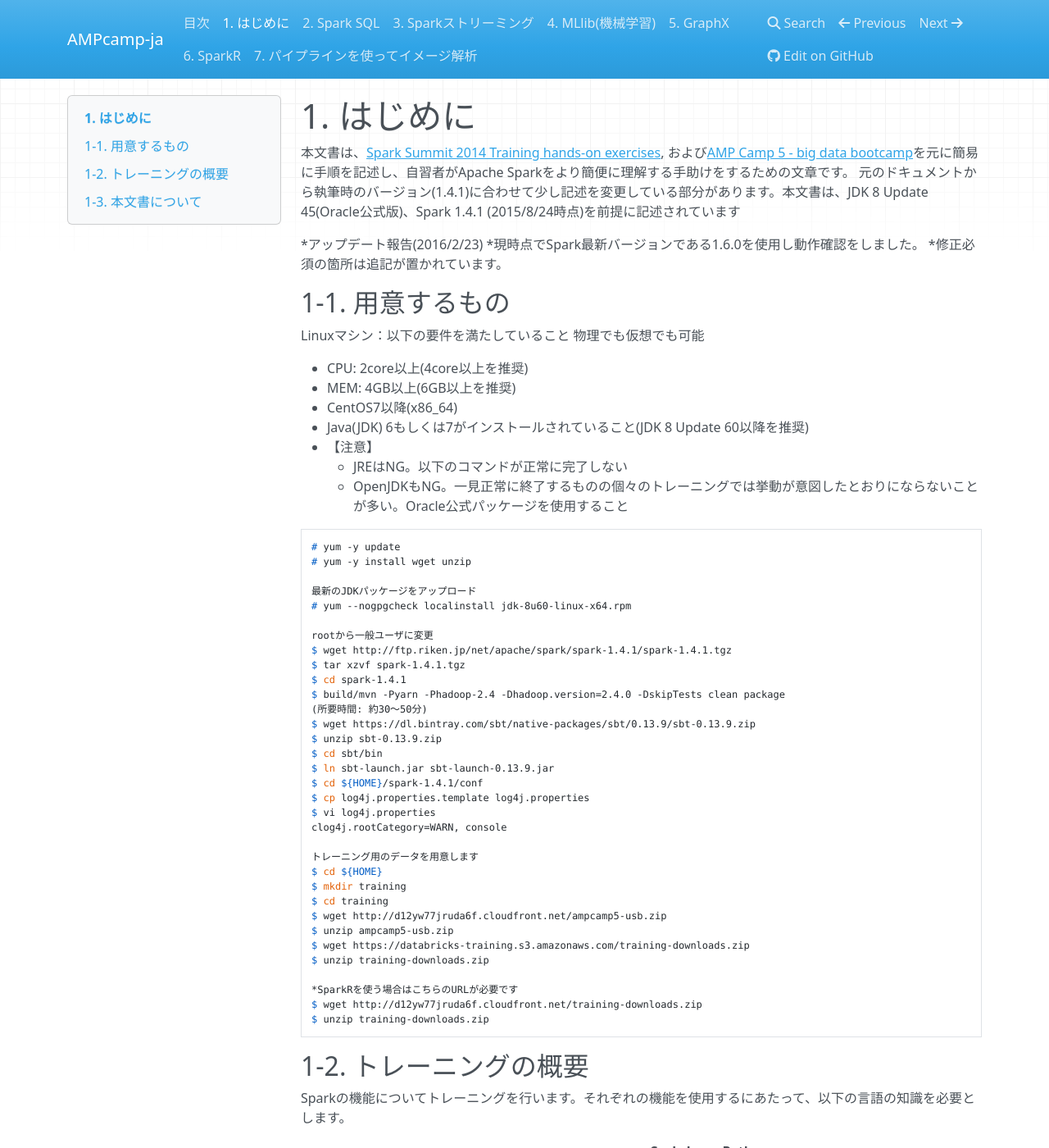
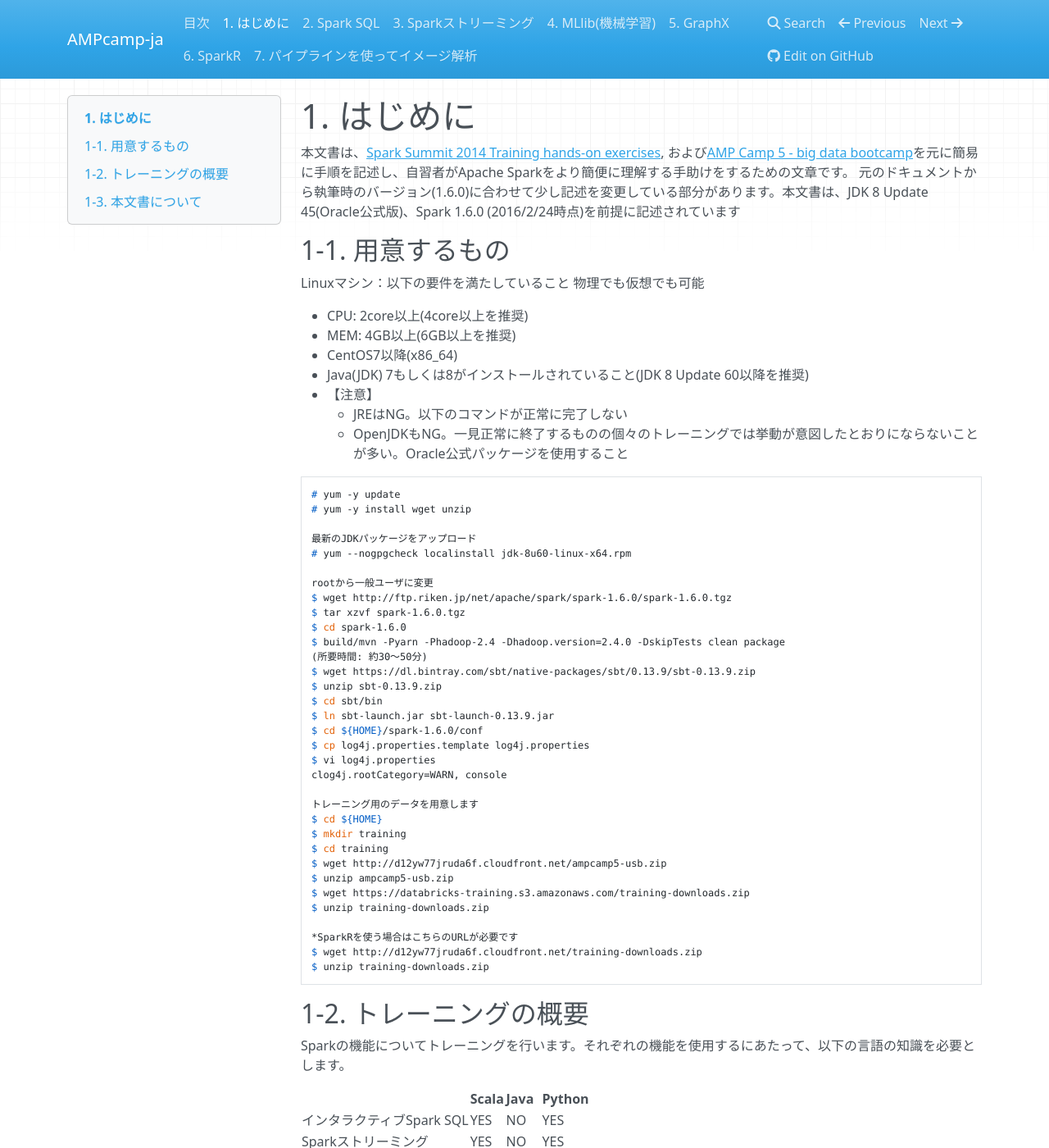
Before and after one commit to m-kiuchi/AMPcamp-ja, an MkDocs documentation site: the page built from docs/introduction.md, in a window 1280 px wide and 1400 px high. Shown: the whole window at 82% size. Built offline with MkDocs 1.6.1, drawn with Linux system fonts in a browser that asks for light colours; nearby versions of some CDN libraries; old or Windows-style settings are respelled for this version of MkDocs; some of the changed text lies outside the part shown.

Commit message:
Update introduction.md

```diff
--- a/docs/introduction.md
+++ b/docs/introduction.md
@@ -2,11 +2,8 @@
 
 
 本文書は、[Spark Summit 2014 Training hands-on exercises](https://databricks-training.s3.amazonaws.com/index.html), および[AMP Camp 5 - big data bootcamp](http://ampcamp.berkeley.edu/5/)を元に簡易に手順を記述し、自習者がApache Sparkをより簡便に理解する手助けをするための文章です。
-元のドキュメントから執筆時のバージョン(1.4.1)に合わせて少し記述を変更している部分があります。本文書は、JDK 8 Update 45(Oracle公式版)、Spark 1.4.1 (2015/8/24時点)を前提に記述されています
+元のドキュメントから執筆時のバージョン(1.6.0)に合わせて少し記述を変更している部分があります。本文書は、JDK 8 Update 45(Oracle公式版)、Spark 1.6.0 (2016/2/24時点)を前提に記述されています
 
-*アップデート報告(2016/2/23)
-*現時点でSpark最新バージョンである1.6.0を使用し動作確認をしました。
-*修正必須の箇所は追記が置かれています。
 
 ## 1-1. 用意するもの
 
@@ -30,16 +27,16 @@
 # yum --nogpgcheck localinstall jdk-8u60-linux-x64.rpm
 
 rootから一般ユーザに変更
-$ wget http://ftp.riken.jp/net/apache/spark/spark-1.4.1/spark-1.4.1.tgz
-$ tar xzvf spark-1.4.1.tgz
-$ cd spark-1.4.1
+$ wget http://ftp.riken.jp/net/apache/spark/spark-1.6.0/spark-1.6.0.tgz
+$ tar xzvf spark-1.6.0.tgz
+$ cd spark-1.6.0
 $ build/mvn -Pyarn -Phadoop-2.4 -Dhadoop.version=2.4.0 -DskipTests clean package
 (所要時間: 約30～50分)
 $ wget https://dl.bintray.com/sbt/native-packages/sbt/0.13.9/sbt-0.13.9.zip
 $ unzip sbt-0.13.9.zip
 $ cd sbt/bin
 $ ln sbt-launch.jar sbt-launch-0.13.9.jar
-$ cd ${HOME}/spark-1.4.1/conf
+$ cd ${HOME}/spark-1.6.0/conf
 $ cp log4j.properties.template log4j.properties
 $ vi log4j.properties
 clog4j.rootCategory=WARN, console
@@ -70,7 +67,6 @@
 |SparkR                     |Rのみ     |Rのみ     |Rのみ      |
 |Pipeline                   |YES       |NO        |NO         |
 |Tachyon                    |YES       |YES       |NO         |
-*1.6.0ではSparkStreamingはpythonに対応しております。
 
 それでは実際に個々の機能のトレーニングを始めましょう。
 以下の各項目のリンクをクリックすると実際のトレーニングに移動します。
```
Also changed, not shown: other parts of docs/introduction.md (+1 -1 lines).
